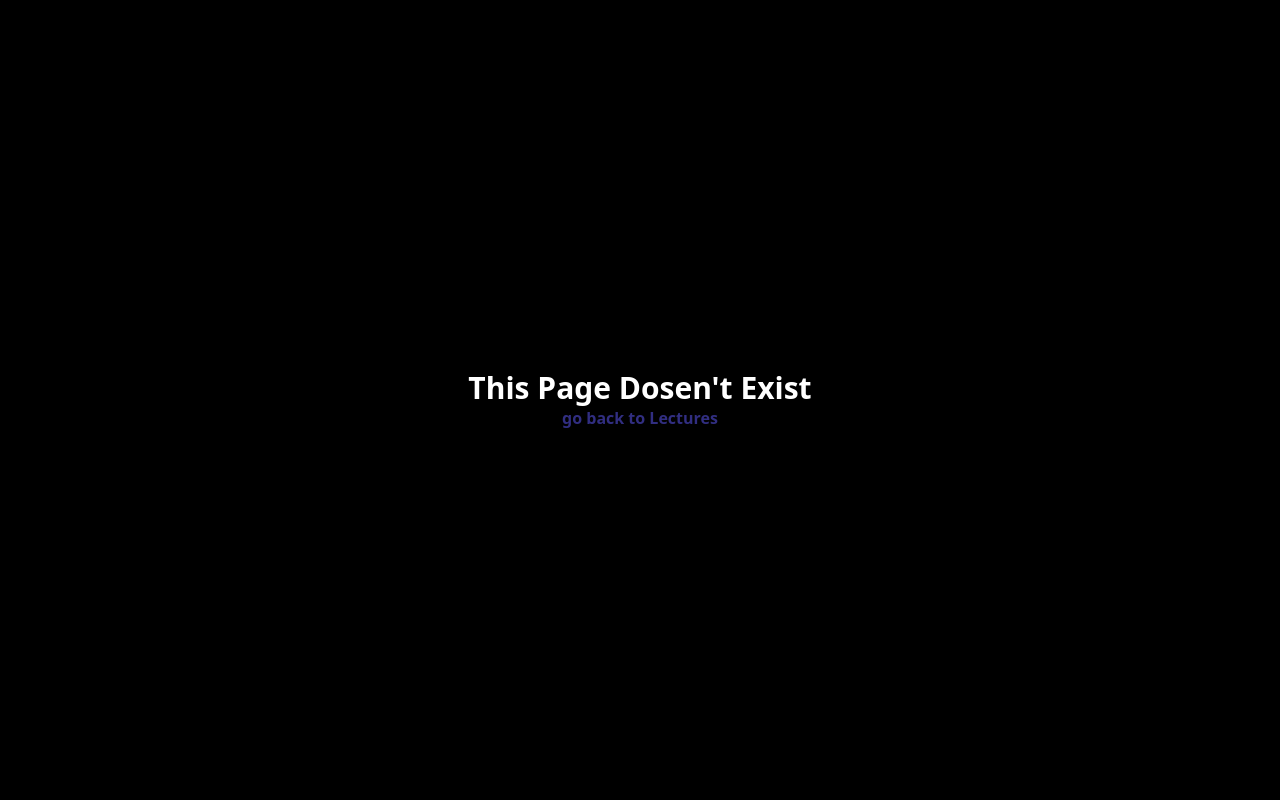
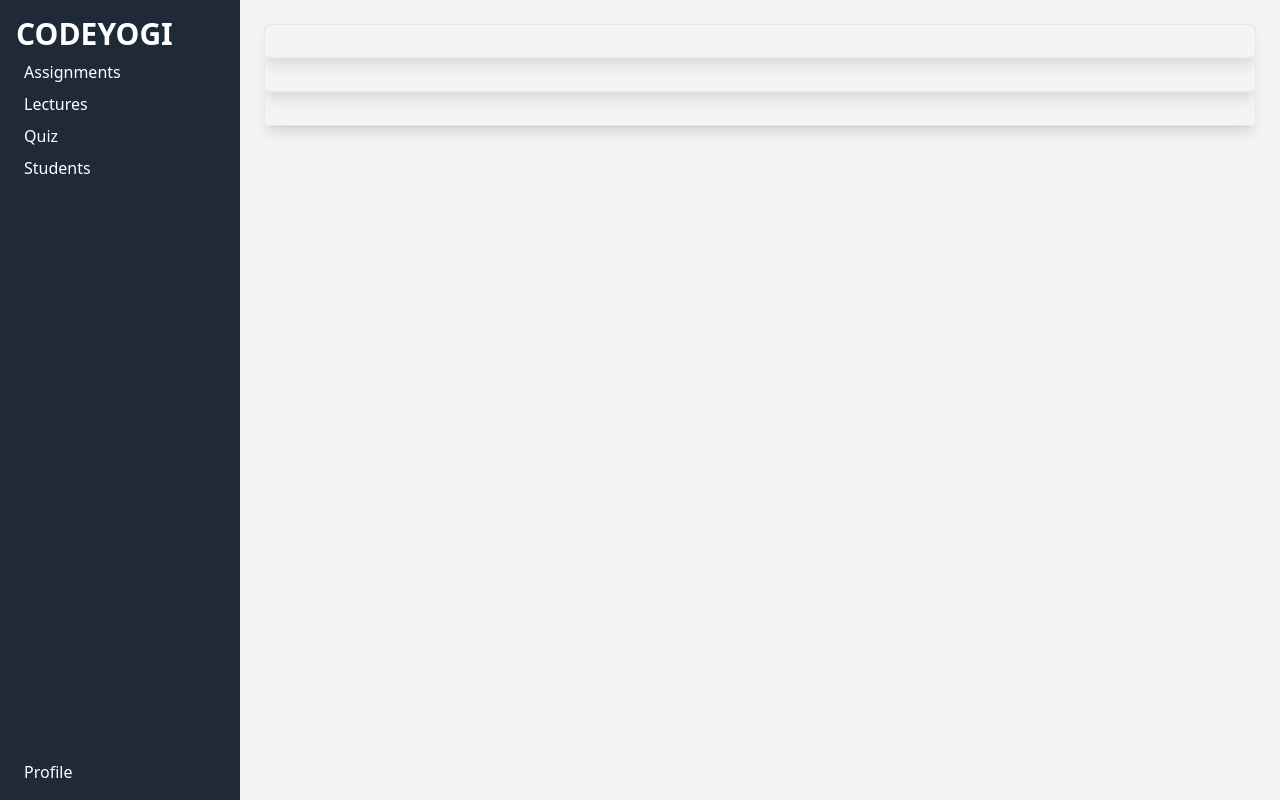
Before and after one commit to Lokeshkaloni/codeyogi-clone, a React (Vite) app: page /Students in a window 1280 px wide. Built offline with nearby package versions, Linux system fonts and the light colour scheme.

Commit message:
added students

```diff
--- a/package.json
+++ b/package.json
@@ -8,6 +8,7 @@
     "preview": "vite preview"
   },
   "dependencies": {
+    "axios": "^0.26.1",
     "react": "^17.0.2",
     "react-dom": "^17.0.2",
     "react-router-dom": "^6.3.0"
--- a/src/App.jsx
+++ b/src/App.jsx
@@ -7,6 +7,7 @@ import AssignmentsPage from './AssignmentsPage';
 import { Navigate, Routes, Route } from 'react-router-dom';
 import ProfilePage from './ProfilePage';
 import NotFound from './NotFound';
+import StudentsPage from './StudentsPage';
 
 function App() {
 	return (
@@ -17,6 +18,7 @@ function App() {
 				<Route path="/" element={<Navigate to="/Lectures" />} />
 				  <Route path="/" element={<MainLayout />}>
 					  <Route path="Lectures" element={<LecturesPage />} />
+					  <Route path="Students" element={<StudentsPage />} />
 					  <Route path="Assignments" element={<AssignmentsPage />} />
                       <Route path="Profile" element={<ProfilePage />} />
 				  </Route>
--- a/src/SideBar.jsx
+++ b/src/SideBar.jsx
@@ -14,6 +14,9 @@ function SideBar(props) {
         <Link className="text-white hover:bg-gray-700 rounded-md mt-2 w-full px-2" to="/Quiz">
 					Quiz
 				</Link>
+				<Link className="text-white hover:bg-gray-700 rounded-md mt-2 w-full px-2" to="/Students">
+					Students
+				</Link>
                 <span className= "grow"></span>
                 <Link className="text-white hover:bg-gray-700 rounded-md mt-2 w-full px-2" to="/Profile">
 					Profile
--- /dev/null
+++ b/src/StudentDetail.jsx
@@ -0,0 +1,13 @@
+import React from "react"
+import Card from "./Card"
+
+function StudentDetail(){
+    return(
+        <Card>
+        <div className= "px-6 py-2 font-bold mt-4 flex flex-col">
+
+        </div>
+        </Card>
+    )
+}
+export default StudentDetail;
--- /dev/null
+++ b/src/StudentsPage.jsx
@@ -0,0 +1,16 @@
+import React from "react"
+import StudentDetail from "./StudentDetail";
+
+function StudentsPage(){
+
+    return(
+
+          <div className= "p-4 grow">
+				<StudentDetail></StudentDetail>
+                <StudentDetail></StudentDetail>
+                <StudentDetail></StudentDetail>
+          </div>
+
+    )
+}
+export default StudentsPage;
```
Also changed, not shown: 1 other file (tests, documents, lock files or other folders).
